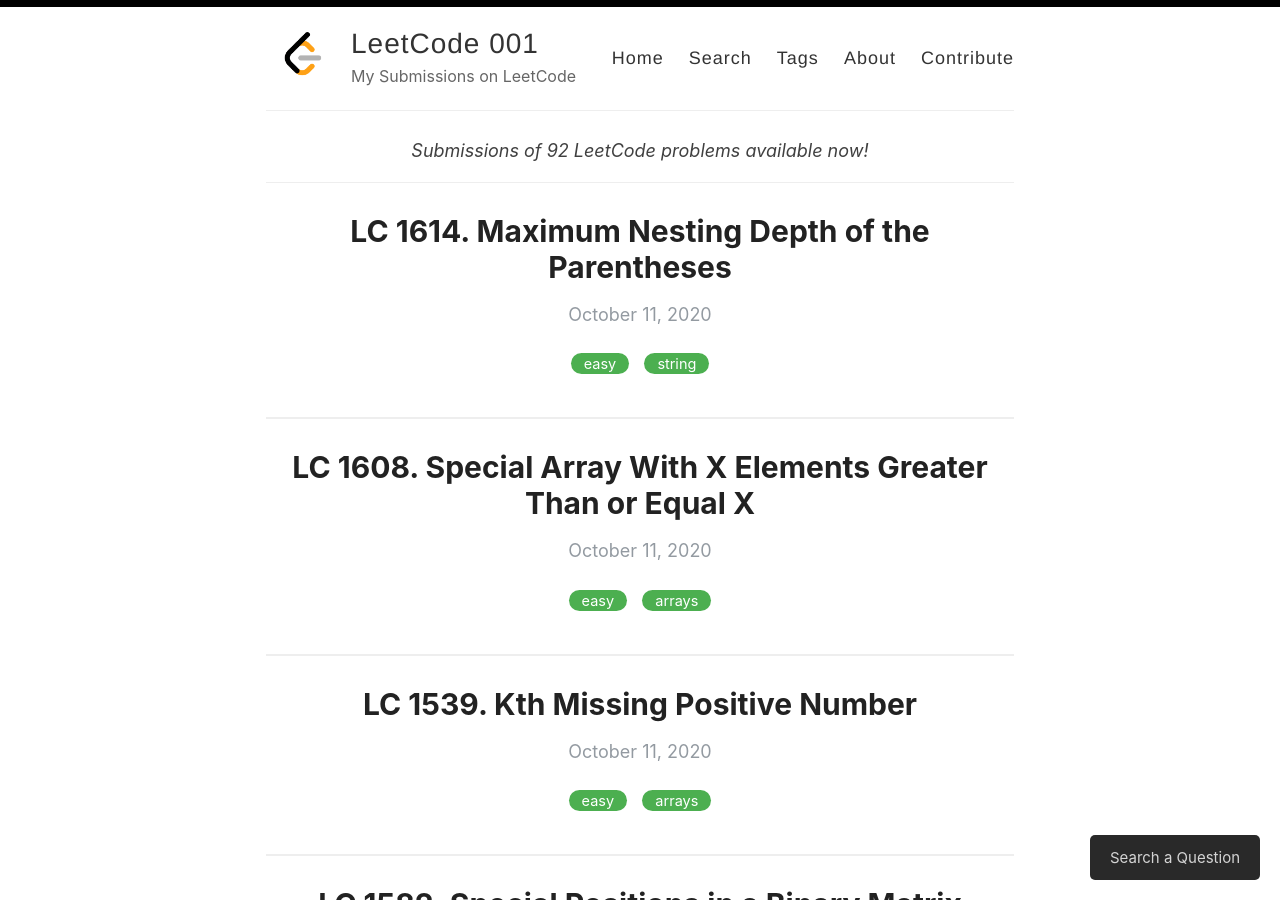
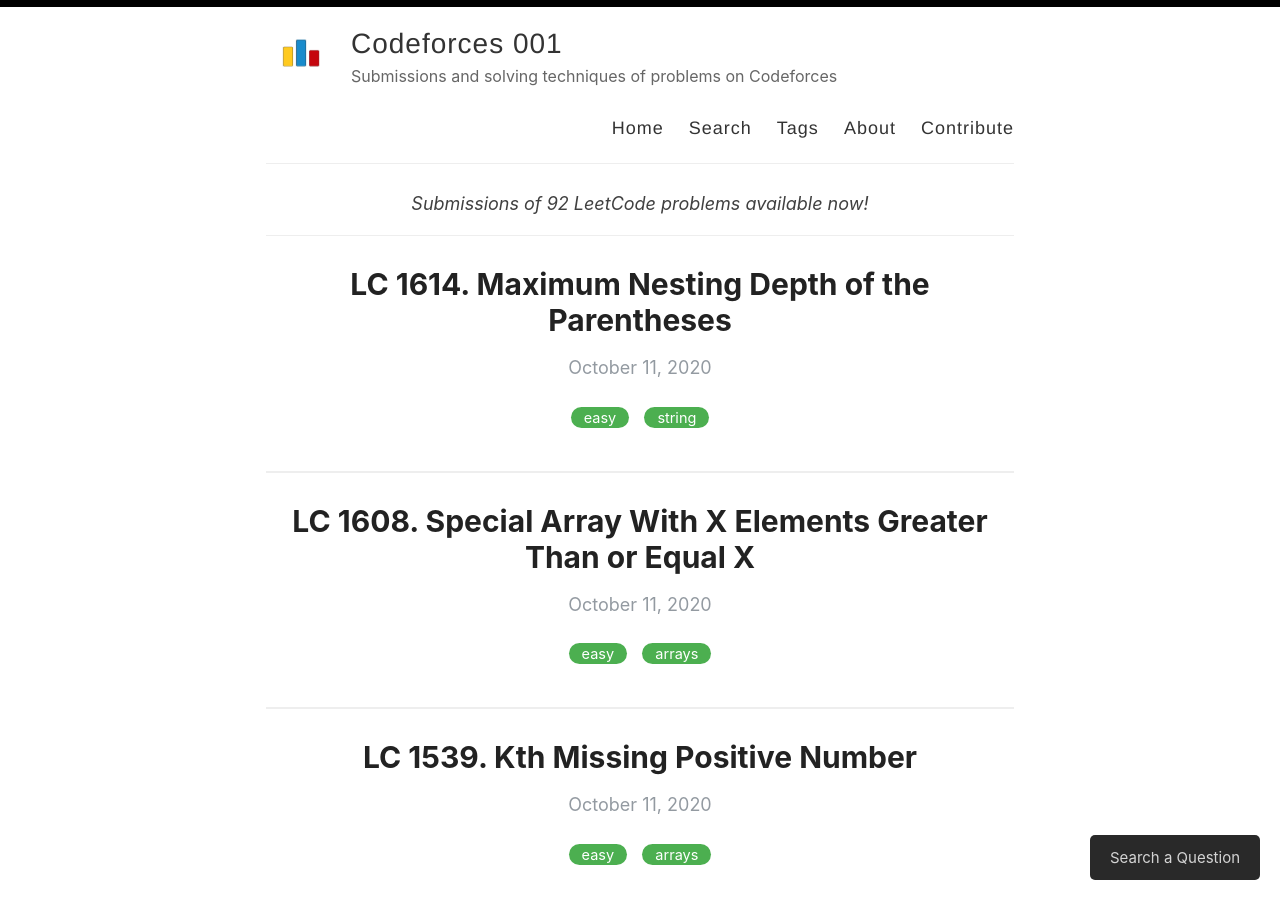
Before and after one commit to nil1729/codeforces001, a Jekyll site: the page built from index.html, in a window 1280 px wide and 900 px high. Built offline with Jekyll 4.4.1, drawn with Linux system fonts in a browser that asks for light colours; the list of posts is cut into pages by our own code.

```diff
--- a/_config.yml
+++ b/_config.yml
@@ -3,13 +3,13 @@
 #
 
 # Name of your site (displayed in the header)
-name: LeetCode 001
+name: Codeforces 001
 
 # Name of the author
 author: Nilanjan Deb
 
 # Short bio or description (displayed in the header)
-description: My Submissions on LeetCode
+description: Submissions and solving techniques of problems on Codeforces
 
 # URL of your avatar or profile pic (you could use your GitHub profile pic)
 avatar: /images/logo.png
@@ -26,7 +26,7 @@ footer-links:
   flickr:
   github: nil1729
   instagram:
-  linkedin: nilanjan-deb-566a30191
+  linkedin: nilanjan-deb
   pinterest:
   rss: rss
   twitter:
@@ -34,7 +34,6 @@ footer-links:
   youtube: # channel/<your_long_string> or user/<user-name>
   googleplus: # anything in your profile username that comes after plus.google.com/
   playconsole:
-
 
 # Enter your Disqus shortname (not your username) to enable commenting on posts
 # You can find your shortname on the Settings page of your Disqus account
@@ -45,14 +44,14 @@ google_analytics: UA-162876409-1
 
 # Your website URL (e.g. http://amitmerchant1990.github.io or http://www.amitmerchant.com)
 # Used for Sitemap.xml and your RSS feed
-url: https://nil1729.github.io/LEETCODE-001
-enforce_ssl: https://nil1729.github.io/LEETCODE-001
+url: https://codeforces001.netlify.app/
+enforce_ssl: https://codeforces001.netlify.app/
 
 # If you're hosting your site at a Project repository on GitHub pages
 # (http://yourusername.github.io/repository-name)
 # and NOT your User repository (http://yourusername.github.io)
 # then add in the baseurl here, like this: "/repository-name"
-baseurl: "/LEETCODE-001"
+baseurl:
 
 #
 # !! You don't need to change any of the configuration flags below !!
```
Also changed, not shown: images/favicon.png, images/logo.png.
